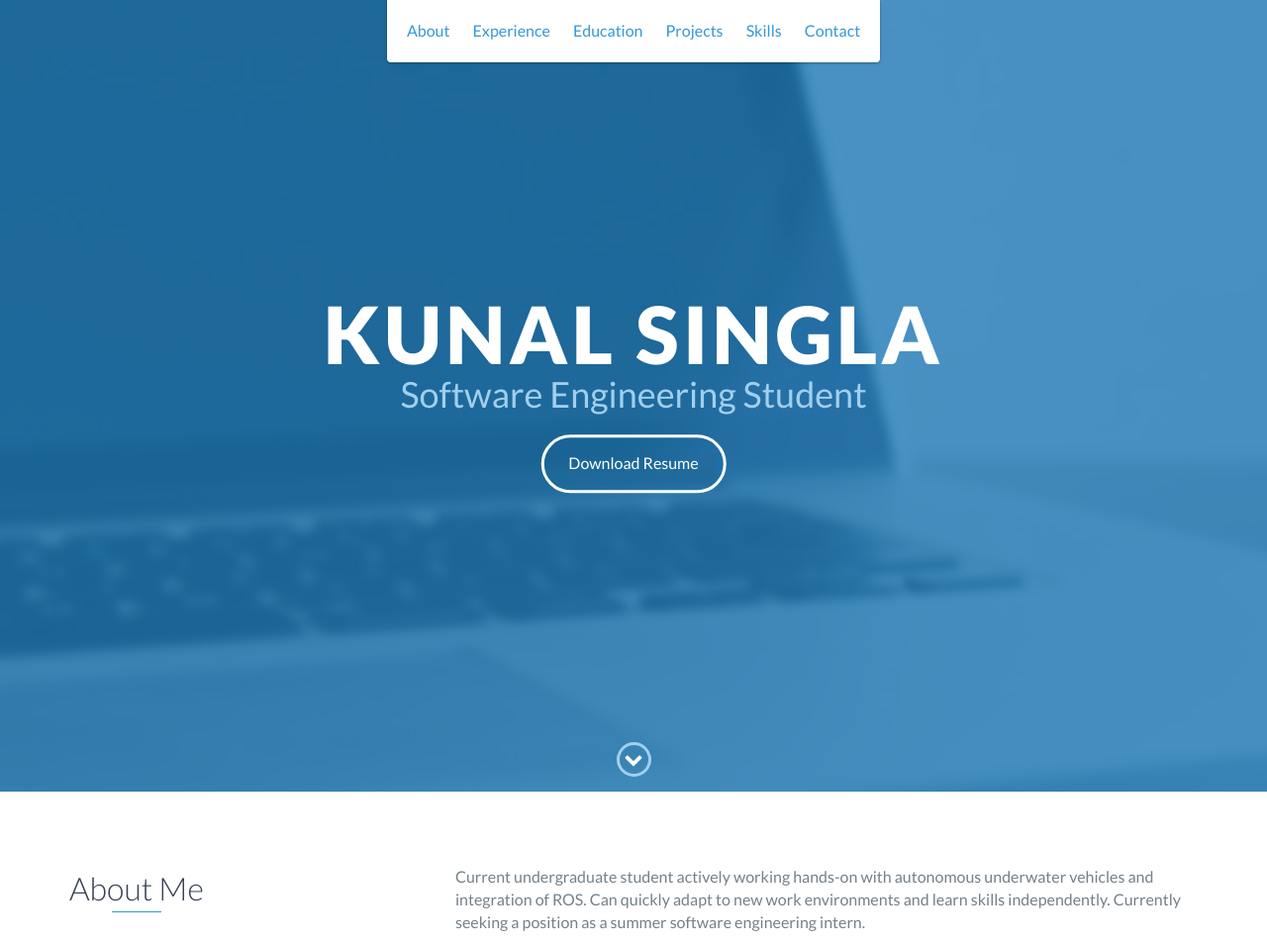
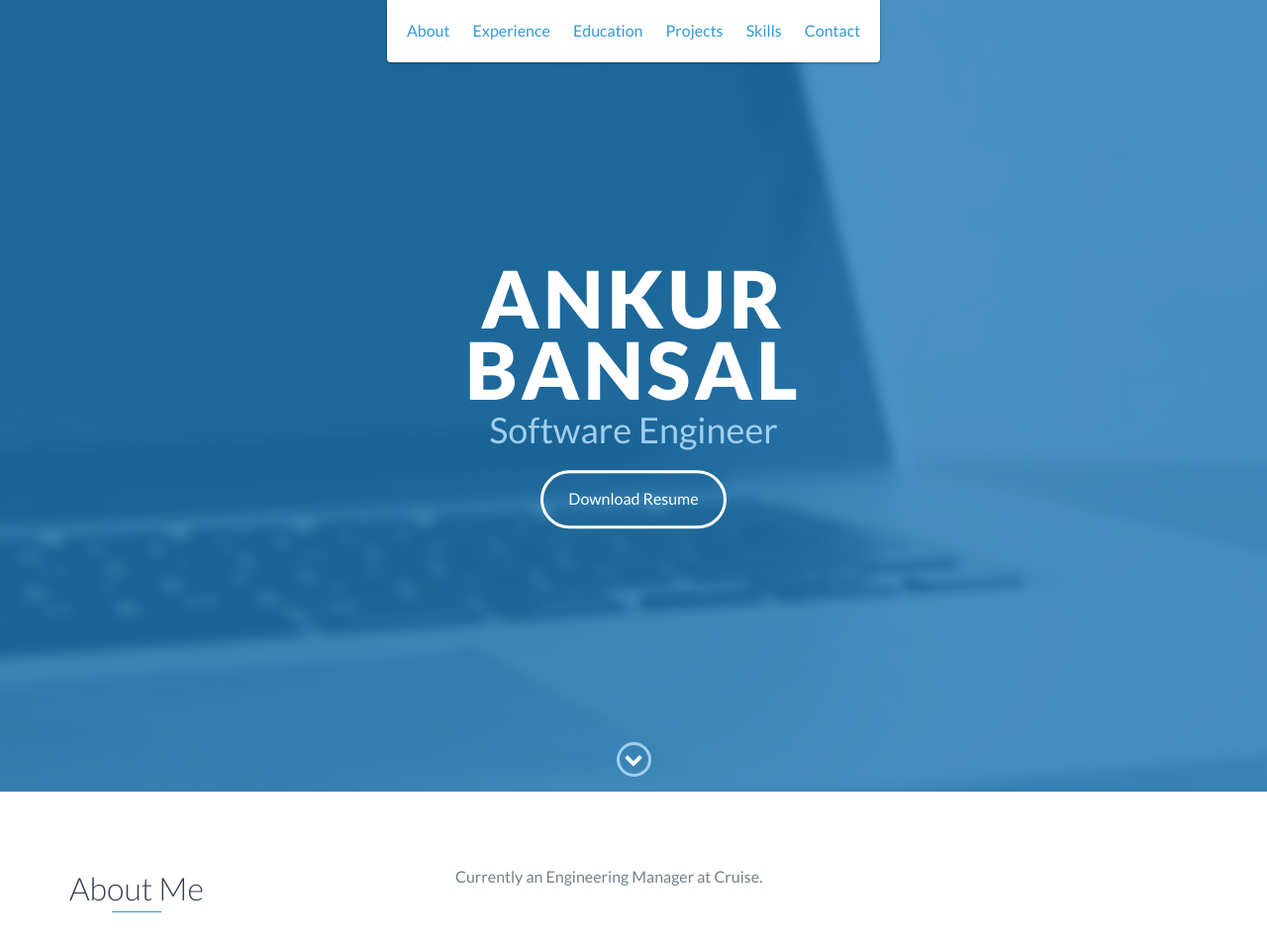
Before and after one commit to abansal/abansal.github.io, a website: page index.html in a window 1280 px wide. Shown: the top 954 px of the page at 99% size. Drawn offline with nearby package versions, Linux system fonts and the light colour scheme.

Commit message:
Update index.html

```diff
--- a/index.html
+++ b/index.html
@@ -5,7 +5,7 @@
     <meta charset="utf-8">
     <meta http-equiv="X-UA-Compatible" content="IE=edge">
     <meta name="viewport" content="width=device-width, initial-scale=1">
-    <title>Kunal Singla's Portfolio</title>
+    <title>Ankur Bansal's Portfolio</title>
 	<link rel="shortcut icon" href="favicon.ico" type="image/x-icon">
 	<link rel="icon" href="favicon.ico" type="image/x-icon">
     <link href="https://fonts.googleapis.com/css?family=Lato:300,400,700,900" rel="stylesheet">
@@ -48,8 +48,8 @@
 
     <div id="lead">
         <div id="lead-content">
-            <h1>Kunal Singla</h1>
-            <h2>Software Engineering Student</h2>
+            <h1>Ankur Bansal</h1>
+            <h2>Software Engineer</h2>
             <a href="Files/Resume.pdf" download="Resume.pdf" class="btn-rounded-white">Download Resume</a>
         </div>
         <!-- End #lead-content -->
@@ -73,10 +73,7 @@
                 </div>
                 <div class="col-md-8">
                     <p>
-                        Current undergraduate student actively working hands-on
-                        with autonomous underwater vehicles and integration of ROS.
-                        Can quickly adapt to new work environments and learn skills independently.
-                        Currently seeking a position as a summer software engineering intern.
+                        Currently an Engineering Manager at Cruise.
                     </p>
                 </div>
             </div>
```
